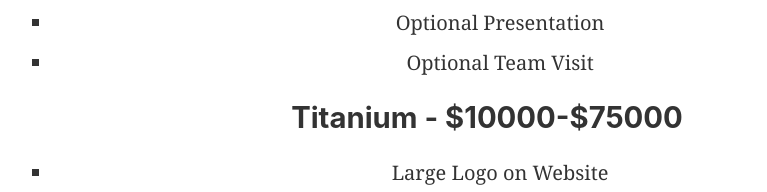
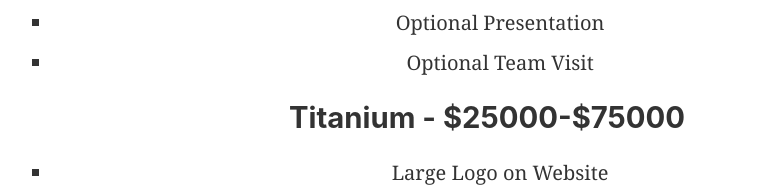
Before and after one commit to blair3sat/website-old, a Gatsby site: page /sponsors in a window 1280 px wide. Shown: the part 1947-2139 px from the top of the page, without its empty margins (153-920 px from the left). Built offline with nearby package versions, Linux system fonts and the light colour scheme; Gatsby itself is replaced by a stand-in of ours.

Commit message:
titanium fix
Titanium started at the wrong value

```diff
--- a/src/pages/sponsors.js
+++ b/src/pages/sponsors.js
@@ -92,7 +92,7 @@ const Sponsors = props => (
         <li>Optional Presentation</li>
         <li>Optional Team Visit</li>
       </ul>
-      <h2 className="title is-2">Titanium - $10000-$75000</h2>
+      <h2 className="title is-2">Titanium - $25000-$75000</h2>
       <ul>
           <li>Large Logo on Website</li>
           <li>Large Logo on Merchandise</li>
```
